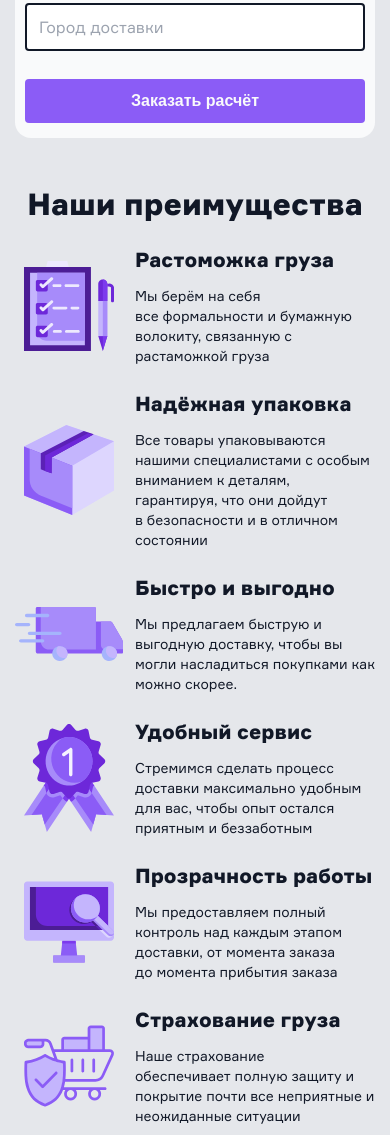
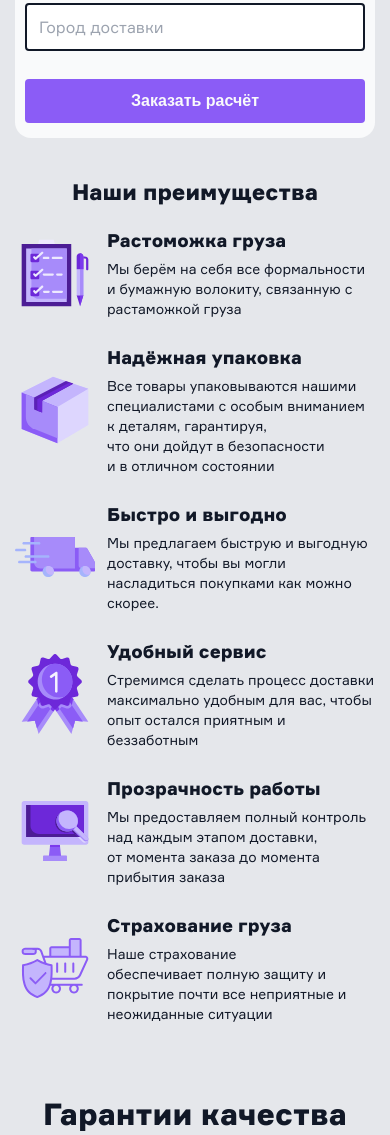
Before and after one commit to alexossipovDOMA/main, a website: page index.html in a window 390 px wide. Shown: the part 1175-2310 px from the top of the page. Drawn offline with nearby package versions, Linux system fonts and the light colour scheme.

Commit message:
rework adaptive section .advantages

```diff
--- a/css/index.css
+++ b/css/index.css
@@ -520,6 +520,25 @@ button {
         height: 100%;
     }
 }
+@media (max-width: 650px) {
+    .advantages {
+        padding-top: 40px;
+    }
+    .advantages__title {
+        font-size: 22px;
+        line-height: 28px;
+        margin-bottom: 20px;
+    }
+    .advantages__item-text h2 {
+        font-size: 18px;
+        line-height: 28px;
+        margin-bottom: 5px;
+    }
+    .advantages__item > img {
+        width: 80px;
+        height: 80px;
+    }
+}
 
 /*---documents---*/
 .documents {
```
